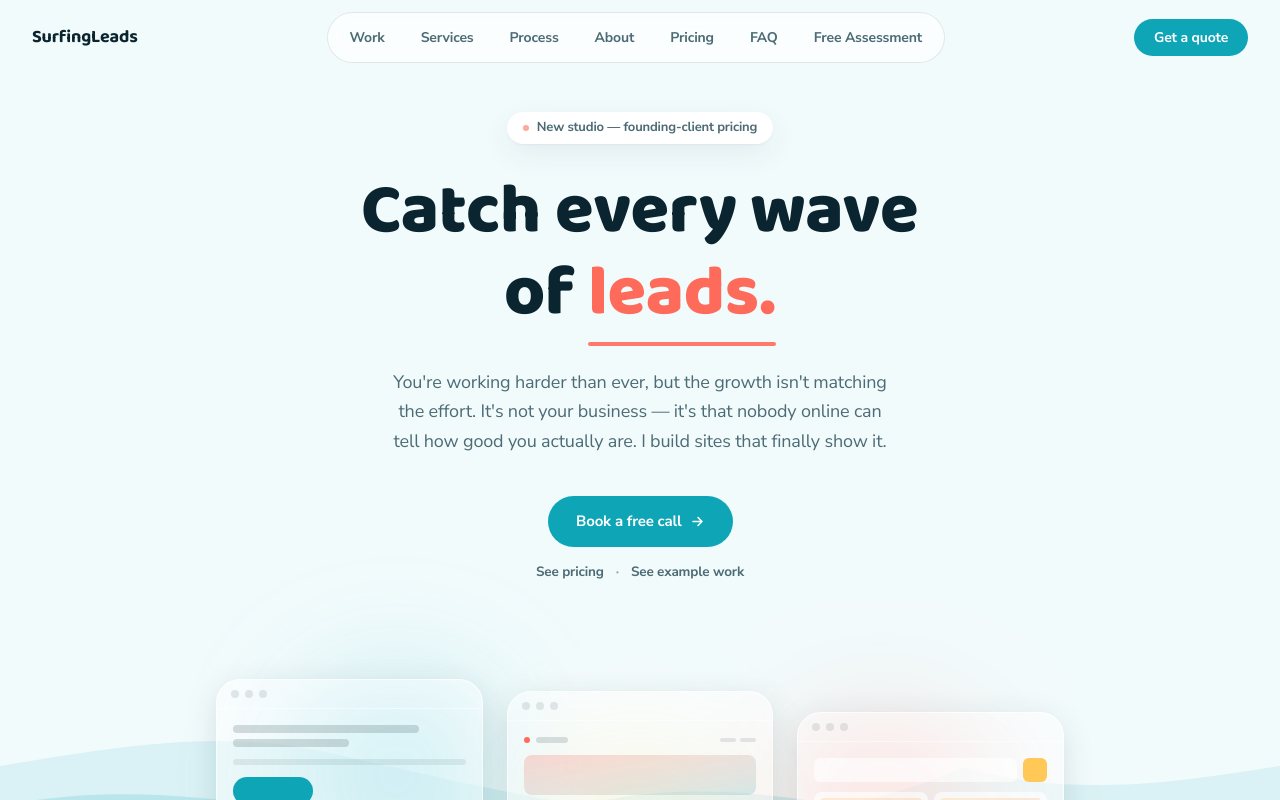
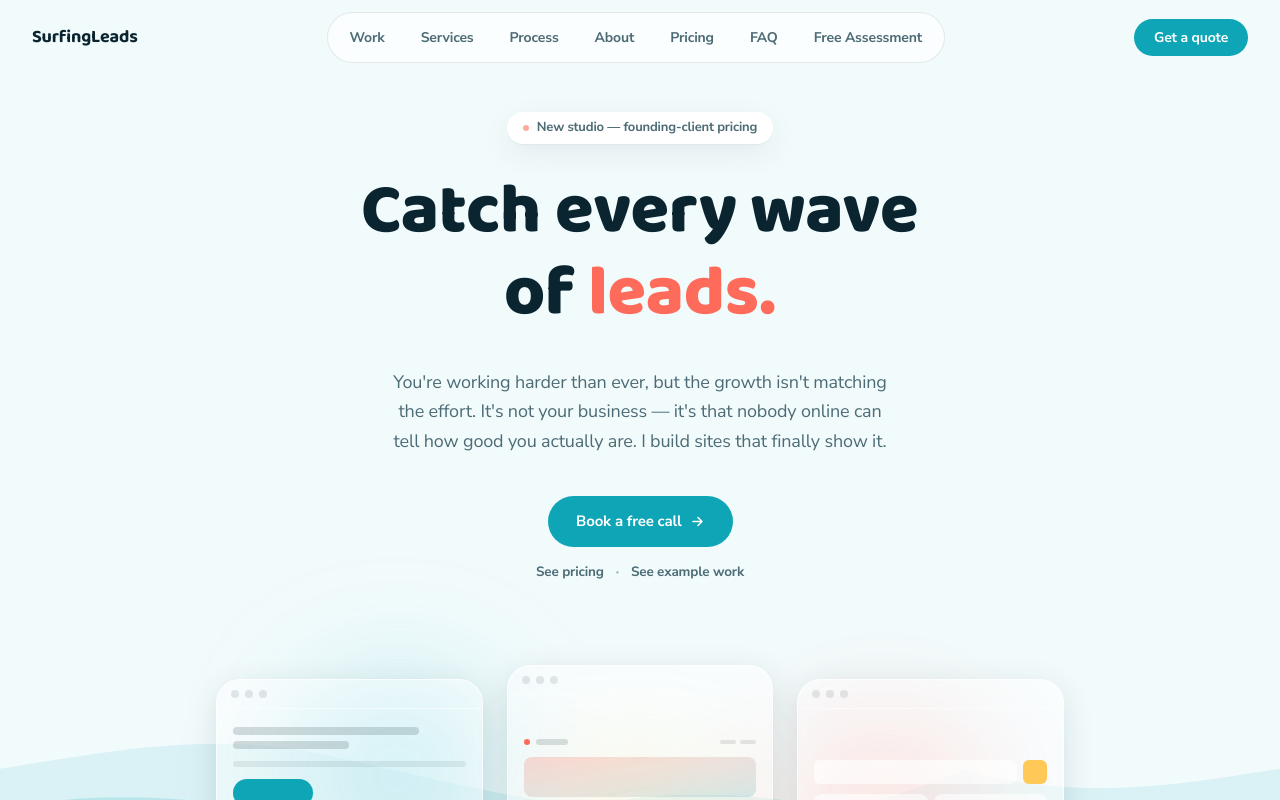
Before and after one commit to Umarzakwan7070/TESTING-, a Next.js app: page / in a window 1280 px wide. Shown: the top 800 px of the page. Built offline with nearby package versions, Linux system fonts and the light colour scheme.

Commit message:
Remove underline under "leads." and fix hero card height mismatch
- MarkedText no longer draws an underline, just the coral color
- Hero mockup cards (Landing Page/Website/Custom) now share a fixed
  content height so all three render the same size regardless of
  how much content each mock has

```diff
--- a/src/components/Hero.tsx
+++ b/src/components/Hero.tsx
@@ -46,7 +46,7 @@ export default function Hero() {
           />
           <span className="block text-[11vw] sm:text-[7vw] lg:text-[4.4rem]">
             <RevealText as="span" text="of" delay={0.32} />{" "}
-            <MarkedText delay={1.0}>
+            <MarkedText>
               <RevealText as="span" text="leads." delay={0.32} stagger={0.06} />
             </MarkedText>
           </span>
--- a/src/components/HeroShowcase.tsx
+++ b/src/components/HeroShowcase.tsx
@@ -111,7 +111,9 @@ export default function HeroShowcase() {
                 <span className="h-2 w-2 rounded-full bg-ink/10" />
                 <span className="h-2 w-2 rounded-full bg-ink/10" />
               </div>
-              <c.mock />
+              <div className="flex h-44 flex-col justify-center overflow-hidden">
+                <c.mock />
+              </div>
               <div className="flex items-center gap-1.5 border-t border-white/50 px-3.5 py-2.5">
                 <span className={`h-1.5 w-1.5 rounded-full ${c.dot}`} />
                 <span className="text-[12px] font-bold text-ink">{c.label}</span>
--- a/src/components/ui/MarkedText.tsx
+++ b/src/components/ui/MarkedText.tsx
@@ -1,27 +1,15 @@
-"use client";
-
-import { motion } from "framer-motion";
 import { ReactNode } from "react";
 
 export function MarkedText({
   children,
-  delay = 0,
   className = "",
 }: {
   children: ReactNode;
-  delay?: number;
   className?: string;
 }) {
   return (
     <span className={`relative inline-block text-coral ${className}`}>
       {children}
-      <motion.span
-        className="pointer-events-none absolute -bottom-[0.08em] left-0 h-[4px] w-full origin-left rounded-full bg-coral"
-        initial={{ scaleX: 0, opacity: 0 }}
-        whileInView={{ scaleX: 1, opacity: 0.9 }}
-        viewport={{ once: true, amount: 0 }}
-        transition={{ duration: 0.8, delay, ease: [0.65, 0, 0.35, 1] }}
-      />
     </span>
   );
 }
```
